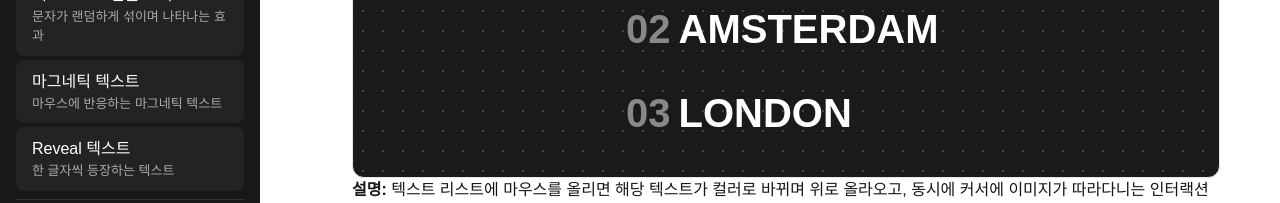
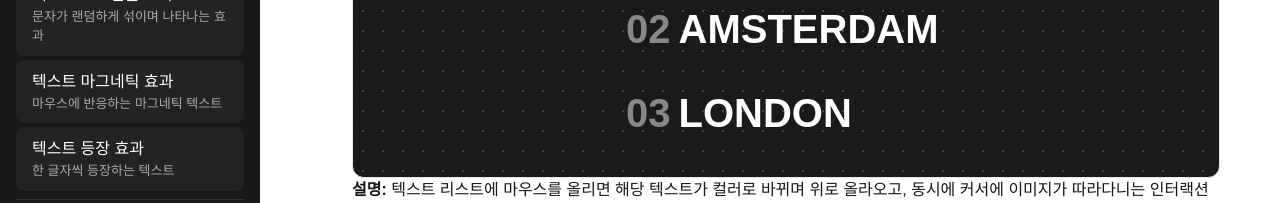
Before and after one commit to devchangjun/interactive-guidebook, a Next.js app: page /docs/typography/animated-list in a window 1280 px wide. Shown: the part 202-405 px from the top of the page. Built offline with nearby package versions, Linux system fonts and the light colour scheme.

Commit message:
# UPDATE: 메뉴 업데이트트

```diff
--- a/src/app/docs/components/menuTree.ts
+++ b/src/app/docs/components/menuTree.ts
@@ -17,13 +17,13 @@
       },
       {
         id: "magnetic",
-        name: "마그네틱 텍스트",
+        name: "텍스트 마그네틱 효과",
         description: "마우스에 반응하는 마그네틱 텍스트",
         path: "/docs/typography/magnetic",
       },
       {
         id: "revealtext",
-        name: "Reveal 텍스트",
+        name: "텍스트 등장 효과",
         description: "한 글자씩 등장하는 텍스트",
         path: "/docs/typography/revealtext",
       },
```
